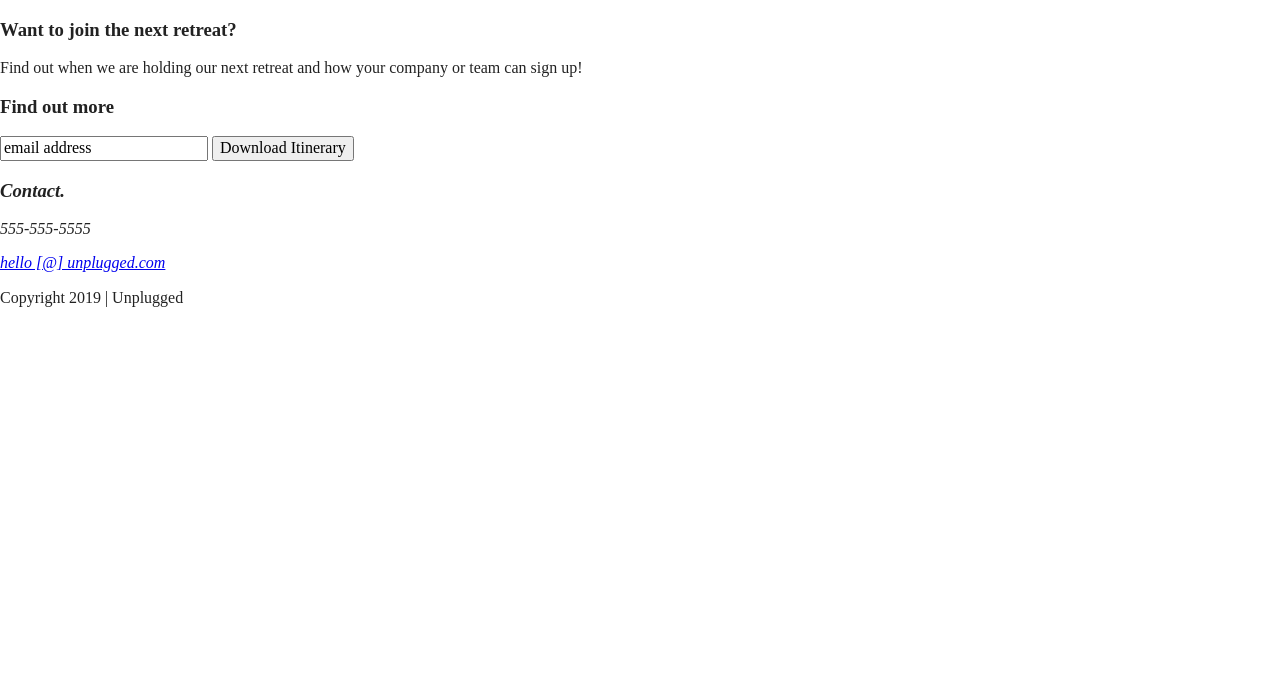
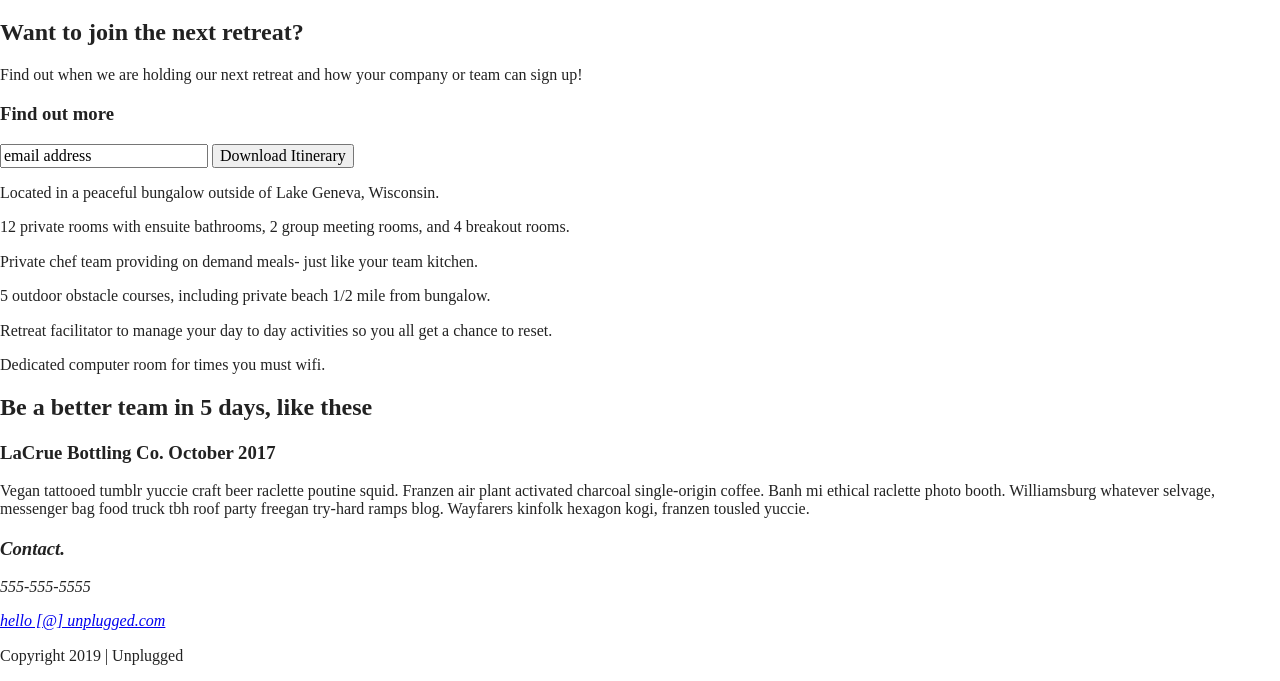
Before and after one commit to Aimara-Qvo/unplugged-retreat-code, a website built with Parcel: page index.html in a window 1280 px wide. Shown: the part 148-829 px from the top of the page. Before the commit the page ends 800 px from the top, so only its background shows below. Built offline with nearby package versions, Linux system fonts and the light colour scheme; files whose address does not match are found by name.

Commit message:
Homepage html updated for social media, header and footer, main section features included, reviews section added

```diff
--- a/index.html
+++ b/index.html
@@ -49,7 +49,7 @@
     <aside>
       <div class="content-wrapper">
         <div class="form-description">
-          <h3>Want to join the next retreat?</h3>
+          <h2>Want to join the next retreat?</h2>
           <p>Find out when we are holding our next
             retreat and how your company or team can sign up!</p>
         </div>
@@ -60,6 +60,41 @@
         </div>
       </div> <!-- aside content wrapper ends-->
     </aside>
+    <section class="features">
+      <div class="content-wrapper"><!--Features content here -->
+          <article>
+            <p class="fontawesome-icon"></p>
+            <p class="features-item-description">Located in a peaceful bungalow outside of Lake Geneva, Wisconsin.</p>
+          </article>
+          <article>
+            <p class="fontawesome-icon"></p>
+            <p class="features-item-description">12 private rooms with ensuite bathrooms, 2 group meeting rooms, and 4 breakout rooms.</p>
+          </article>
+          <article>
+            <p class="fontawesome-icon"></p>
+            <p class="features-item-description">Private chef team providing on demand meals- just like your team kitchen.</p>
+          </article>
+          <article>
+              <p class="fontawesome-icon"></p>
+              <p class="features-item-description">5 outdoor obstacle courses, including private beach 1/2 mile from bungalow.</p>
+          </article>
+          <article>
+            <p class="fontawesome-icon"></p>
+            <p class="features-item-description">Retreat facilitator to manage your day to day activities so you all get a chance to reset.</p>
+         </article>
+         <article>
+            <p class="fontawesome-icon"></p>
+            <p class="features-item-description">Dedicated computer room for times you must wifi.</p>
+         </article>
+        </div>
+    </section>
+    <section class="reviews">
+      <div class="content-wrapper">
+        <h2>Be a better team in 5 days, like these</h2>
+        <h3> LaCrue Bottling Co. October 2017</h3>
+        <p>Vegan tattooed tumblr yuccie craft beer raclette poutine squid. Franzen air plant activated charcoal single-origin coffee. Banh mi ethical raclette photo booth. Williamsburg whatever selvage, messenger bag food truck tbh roof party freegan try-hard ramps blog. Wayfarers kinfolk hexagon kogi, franzen tousled yuccie.</p>
+      </div>
+    </section>
   </main> <!--main wrapper-->
   <footer>
     <div class="content-wrapper">
```
